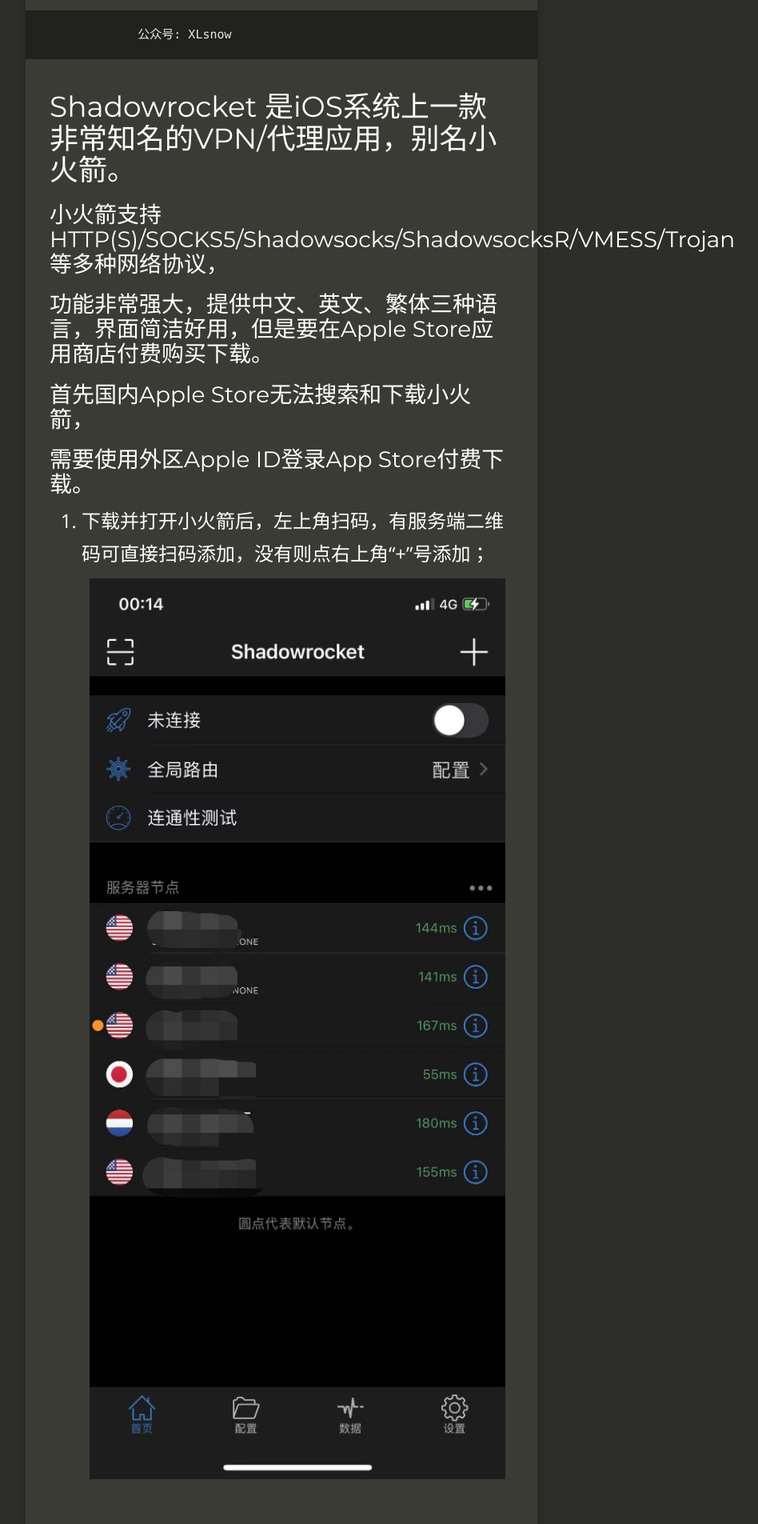
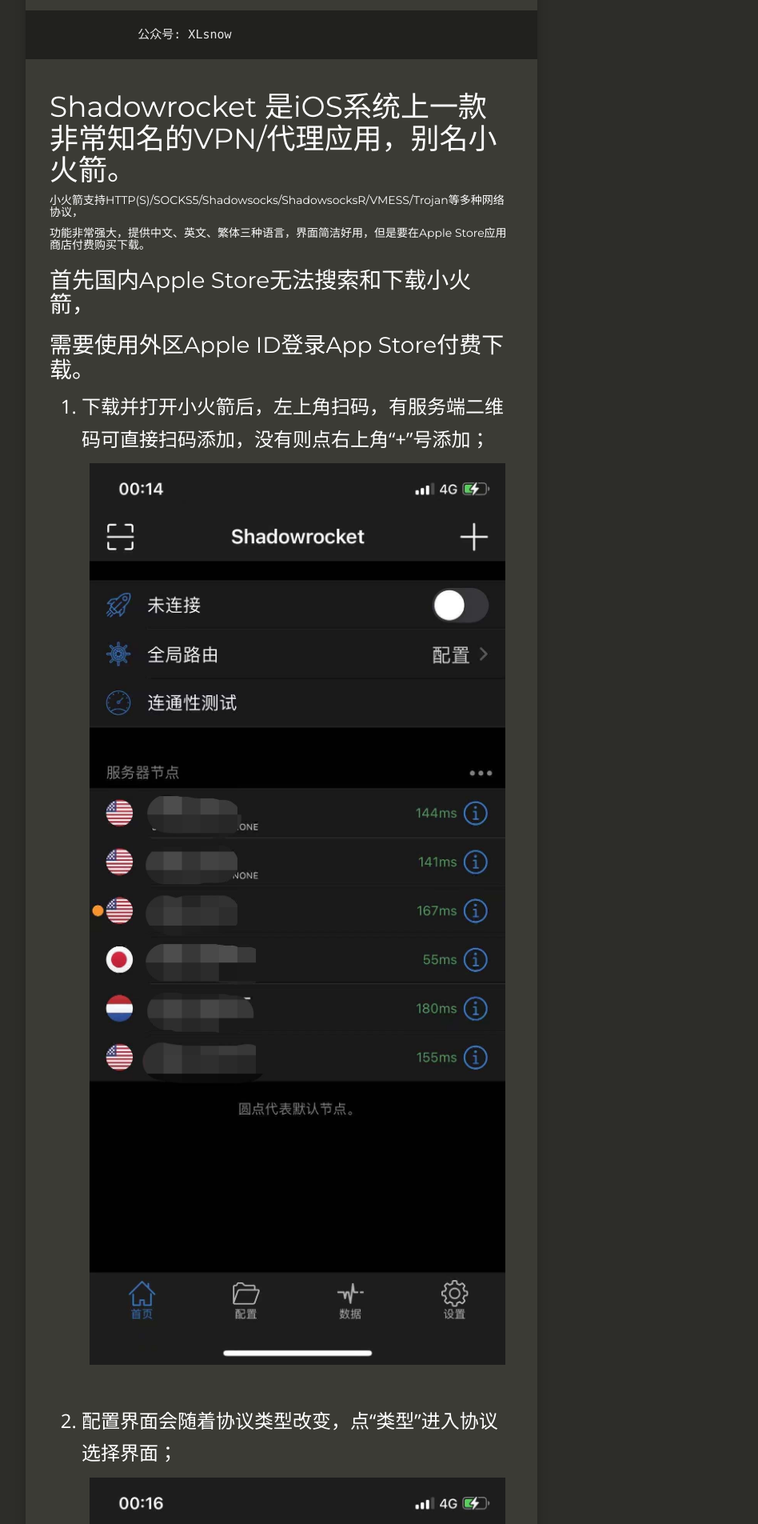
Before and after one commit to XLsn0w/XLsn0w.github.io, a Jekyll site: the page built from _posts/2022-08-11-XLsn0w.md, in a window 1280 px wide. Shown: the part 326-2231 px from the top of the page at 80% size, without its empty margins (288-1236 px from the left). Built offline with Jekyll 4.4.1, drawn with Linux system fonts in a browser that asks for light colours; nearby versions of some CDN libraries.

```diff
--- a/_posts/2022-08-11-XLsn0w.md
+++ b/_posts/2022-08-11-XLsn0w.md
@@ -16,8 +16,8 @@ tags:
 
 ## Shadowrocket 是iOS系统上一款非常知名的VPN/代理应用，别名小火箭。
 
-### 小火箭支持HTTP(S)/SOCKS5/Shadowsocks/ShadowsocksR/VMESS/Trojan等多种网络协议，
-### 功能非常强大，提供中文、英文、繁体三种语言，界面简洁好用，但是要在Apple Store应用商店付费购买下载。
+##### 小火箭支持HTTP(S)/SOCKS5/Shadowsocks/ShadowsocksR/VMESS/Trojan等多种网络协议，
+##### 功能非常强大，提供中文、英文、繁体三种语言，界面简洁好用，但是要在Apple Store应用商店付费购买下载。
 
 ### 首先国内Apple Store无法搜索和下载小火箭，
 ### 需要使用外区Apple ID登录App Store付费下载。
```
